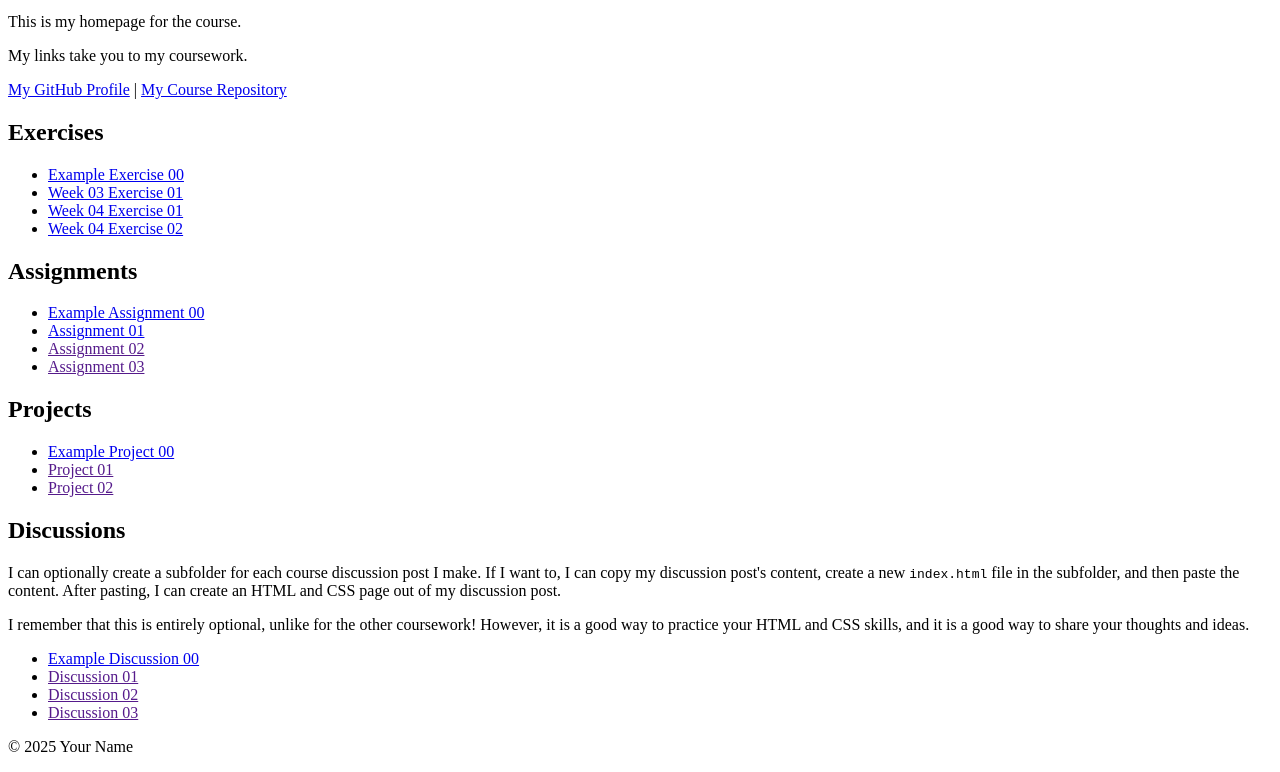
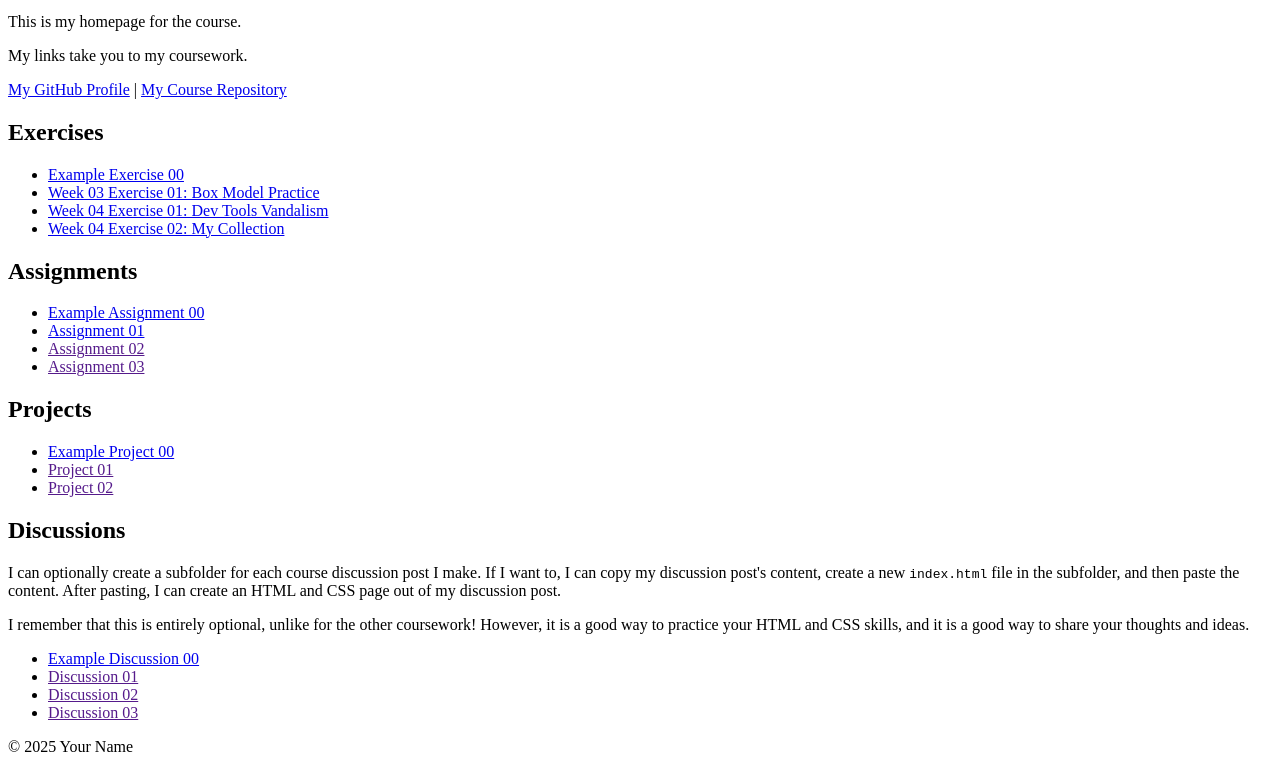
Before and after one commit to aleshasulahry-hub/aleshasulahrys-portfolio, a plain HTML site: page index.html in a window 1280 px wide. Shown: the part 148-920 px from the top of the page. Drawn offline with Linux system fonts and the light colour scheme.

Commit message:
Added titles to links

```diff
--- a/index.html
+++ b/index.html
@@ -69,9 +69,9 @@ Remember: You must create subfolders for each piece of coursework as the semeste
                     <li>
                         <a href="example-exercise-00/">Example Exercise 00</a>
                     </li>
-                    <li><a href="week-03-exercise-01/">Week 03 Exercise 01</a></li>
-                    <li><a href="week-04-exercise-01/week-04-exercise-01-template/index.html">Week 04 Exercise 01</a></li>
-                    <li><a href="week-04-exercise-02/week-04-exercise-02-template/index.html">Week 04 Exercise 02</a></li>
+                    <li><a href="week-03-exercise-01/">Week 03 Exercise 01: Box Model Practice</a></li>
+                    <li><a href="week-04-exercise-01/week-04-exercise-01-template/index.html">Week 04 Exercise 01: Dev Tools Vandalism</a></li>
+                    <li><a href="week-04-exercise-02/week-04-exercise-02-template/index.html">Week 04 Exercise 02: My Collection</a></li>
                 </ul>
             </section>
 
```
